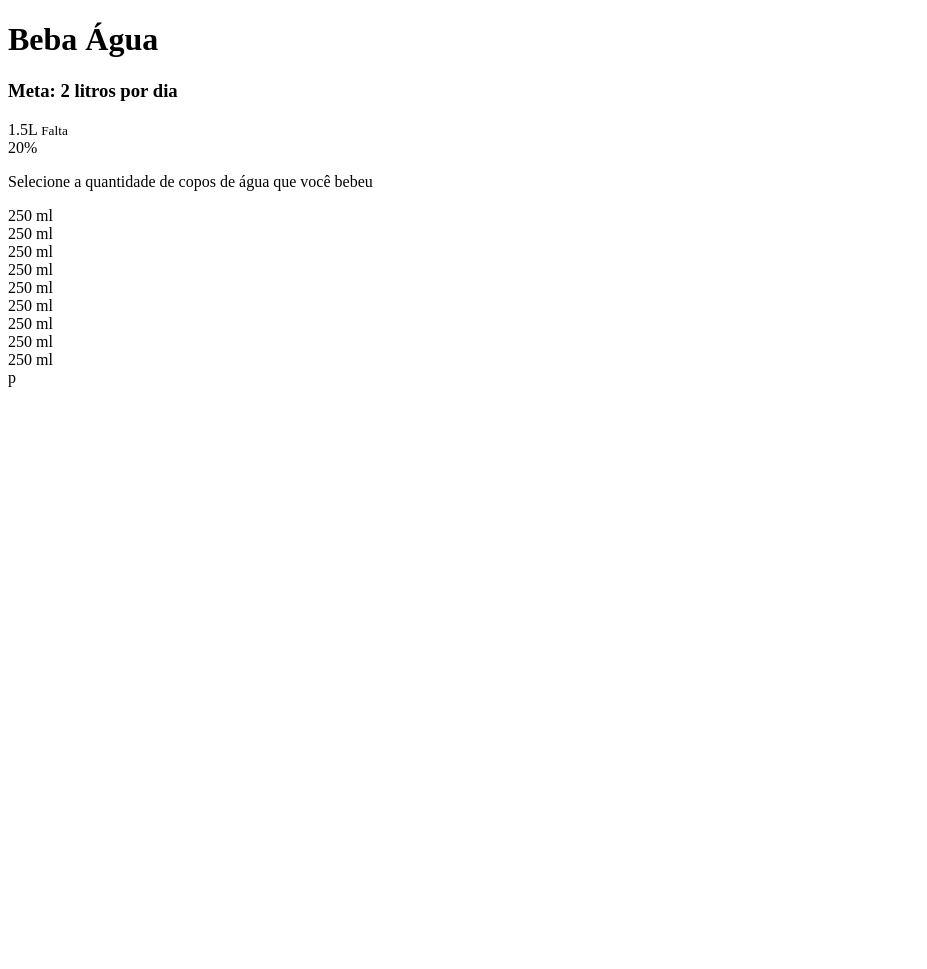
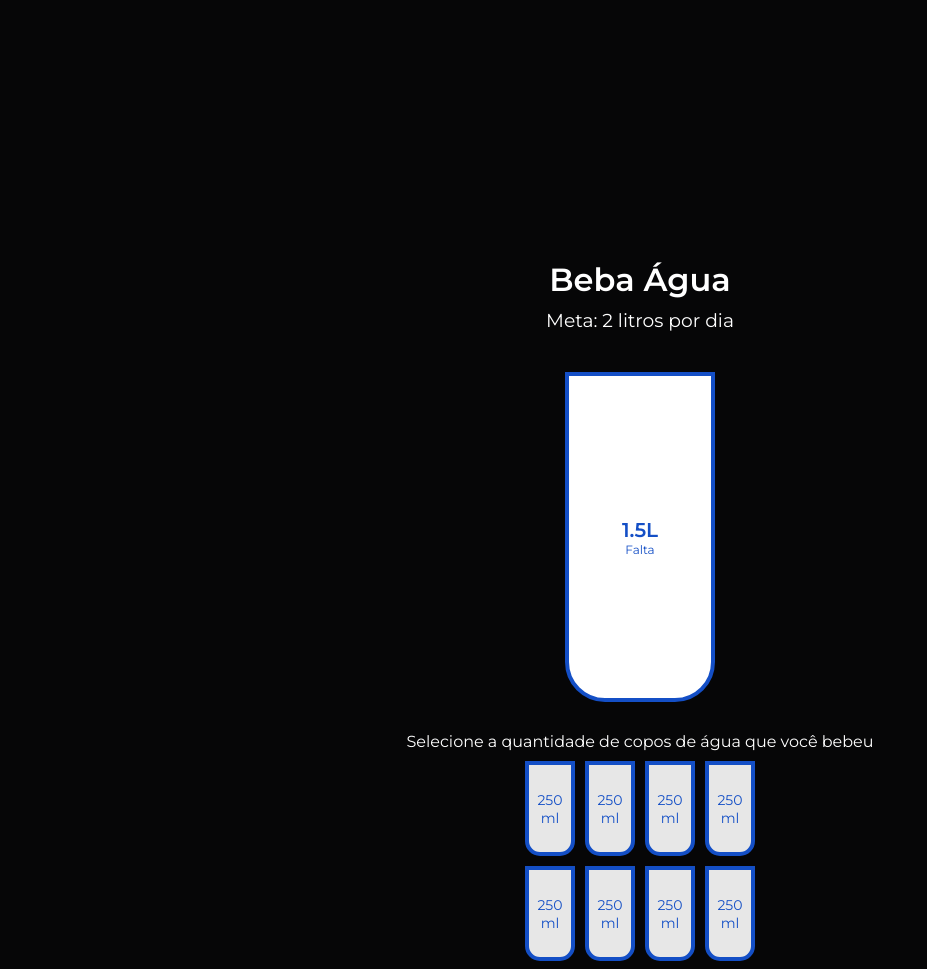
Before and after one commit to BeatrizKuriki/drinkWater, a plain HTML site: page index.html in a window 1280 px wide. Shown: the whole page, without its empty margins (0-927 px from the left). Before the commit the page ends 800 px from the top, so only its background shows below. Drawn offline with Linux system fonts and the light colour scheme.

Commit message:
feat: first style done

```diff
--- /dev/null
+++ b/assets/style.css
@@ -0,0 +1,110 @@
+@import url('https://fonts.googleapis.com/css?family=Montserrat:400,600&display=swap');
+
+
+:root{
+    --border-color: #144fc6;
+    --fill-color:#6ab3f8;
+
+}
+*{
+    box-sizing: border-box;
+}
+
+body{
+    background-color: rgb(6, 6, 7);
+    color:white;
+    font-family: 'Montserrat', sans-serif;
+    display: flex;
+    flex-direction: column;
+    align-items: center;
+    justify-content: center;
+    height: 150vh;
+    margin-bottom:40px;
+}
+
+h1{
+    margin: 10px 0 0;
+}
+
+h3{
+    font-weight: 400;
+    margin: 10px 0;
+}
+
+.cup{
+    background-color: white;
+    border: 4px solid var(--border-color);
+    color: var(--border-color);
+    border-radius: 0 0 40px 40px;
+    height: 330px;
+    width: 150px;
+    margin: 30px 0;
+    display: flex;
+    flex-direction: column;
+    overflow: hidden;
+}
+
+.cup.cup-small{
+    height: 95px;
+    width: 50px;
+    border-radius: 0 0 15px 15px;
+    background-color: rgba(255, 255, 255, 0.9);
+    cursor: pointer;
+    font-size: 14px;
+    align-items: center;
+    justify-content: center;
+    text-align: center;
+    margin: 5px;
+    transition: 0.3s ease;
+
+}
+.cup.cup-small.full{
+    background-color: var(--fill-color);
+    color:#fff;
+}
+
+.cups{
+    display: flex;
+    flex-wrap: wrap;
+    align-items: center;
+    justify-content: center;
+    width: 280px;
+
+}
+
+.remained{
+    display: flex;
+    flex-direction: column;
+    align-items: center;
+    justify-content: center;
+    text-align: center;
+    flex: 1;
+    transition: 0.3s ease;
+
+}
+
+.remained span{
+    font-size: 20px;
+    font-weight: bold;
+
+}
+
+.remained small{
+    font-size: 12px;
+}
+
+.percentage{
+    background-color: var(--fill-color);
+    display: flex;
+    align-items: center;
+    justify-content: center;
+    font-weight: bold;
+    font-size: 30px;
+    height: 0;
+    transition: 0.3s ease;
+}
+
+.text{
+    text-align: center;
+    margin: 0 0 5px;
+}
--- a/index.html
+++ b/index.html
@@ -4,7 +4,7 @@
     <meta charset="UTF-8">
     <meta http-equiv="X-UA-Compatible" content="IE=edge">
     <meta name="viewport" content="width=device-width, initial-scale=1.0">
-    <link rel="stylesheet" href="assets/css.style">
+    <link rel="stylesheet" href="assets/style.css">
     <title>Beba Água</title>
 </head>
 
@@ -16,16 +16,12 @@
             <span id="liters">1.5L</span>
             <small>Falta</small>
         </div>
-        <div class="percentage" id="percentage">
-            20%
-        </div>
+        <div class="percentage" id="percentage"></div>
     </div>
 
     <p class="text">Selecione a quantidade de copos de água que você bebeu</p>
 
     <div class="cups">
-        <div class="cup cup-small full">250 ml</div>
-        <div class="cup cup-small full">250 ml</div>
         <div class="cup cup-small ">250 ml</div>
         <div class="cup cup-small ">250 ml</div>
         <div class="cup cup-small ">250 ml</div>
@@ -33,6 +29,8 @@
         <div class="cup cup-small ">250 ml</div>
         <div class="cup cup-small ">250 ml</div>
         <div class="cup cup-small ">250 ml</div>
+        <div class="cup cup-small ">250 ml</div>
+
     </div>
 
 
@@ -42,6 +40,6 @@
 
 
 
-    <script src="assets/script.js"></script>p
+    <script src="assets/script.js"></script>
 </body>
 </html>
```
Also changed, not shown: 1 other file.
